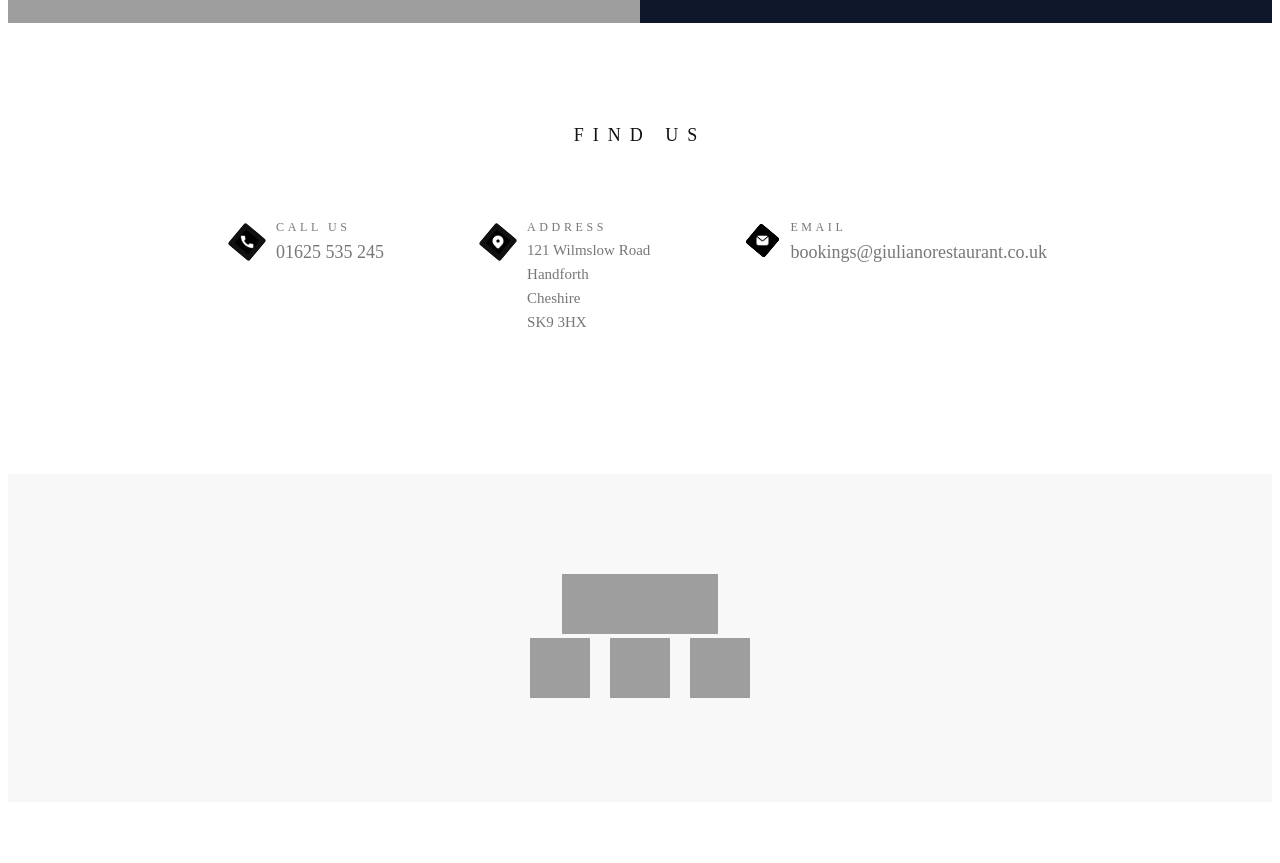
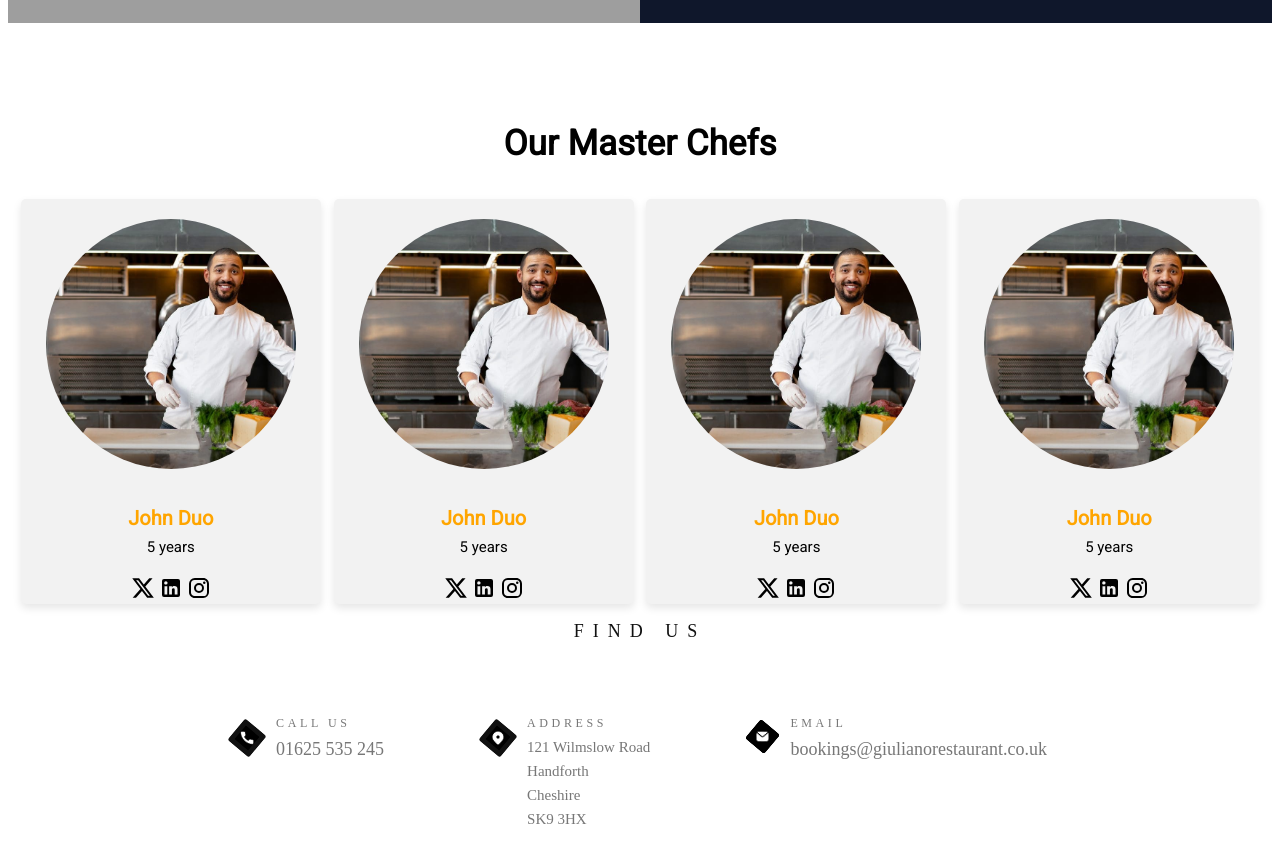
Before and after one commit to vickypoonia020/nextjs-node, a Next.js app in the folder client/: page / in a window 1280 px wide. Shown: the part 2602-3465 px from the top of the page. Before the commit the page ends 3424 px from the top, so only its background shows below. Built offline with nearby package versions, Linux system fonts and the light colour scheme; grey boxes are pictures that could not be loaded; a web font is replaced by a local one.

Commit message:
Added chefs block on home page

```diff
--- /dev/null
+++ b/client/components/ChefsBlock.tsx
@@ -0,0 +1,61 @@
+import React from 'react';
+import Styles from "../styles/css/chefs-block.module.scss";
+import { LinkedIn, Instagram, X } from '@mui/icons-material';
+import Image from "next/image";
+
+const ChefsBlock = () => {
+  const chefsDetails = [{
+    name: "John Duo", experience: "5 years",
+    imgSrc: "/images/chef.jpg",
+    linkedin: "https://www.linkedin.com/",
+    twitter: "https://twitter.com/?lang=en",
+    intagram: "https://www.instagram.com/"
+  },
+  {
+    name: "John Duo",
+    experience: "5 years",
+    imgSrc: "/images/chef.jpg",
+    linkedin: "https://www.linkedin.com/",
+    twitter: "https://twitter.com/?lang=en",
+    intagram: "https://www.instagram.com/"
+  },
+  {
+    name: "John Duo",
+    experience: "5 years",
+    imgSrc: "/images/chef.jpg",
+    linkedin: "https://www.linkedin.com/",
+    twitter: "https://twitter.com/?lang=en",
+    intagram: "https://www.instagram.com/"
+  },
+  {
+    name: "John Duo",
+    experience: "5 years",
+    imgSrc: "/images/chef.jpg",
+    linkedin: "https://www.linkedin.com/",
+    twitter: "https://twitter.com/?lang=en",
+    intagram: "https://www.instagram.com/"
+  }
+  ]
+  return (
+    <>
+      <h3>Our Master Chefs</h3>
+      <div className={Styles.home_chefs_block}>
+        {chefsDetails?.map((itm) => (
+          <>
+            <div className={Styles.chefs_bg}>
+              <div className={Styles.chefs_img}>
+                <Image src={"/images/chef.jpg"} alt="chef" width={250} height={250} />
+              </div>
+              <div className={Styles.icon_name_block}>
+                <h5>{itm.name}</h5> <span>{itm.experience}</span>
+                <div className={Styles.icon_block}><X /> <LinkedIn /> <Instagram /></div>
+              </div>
+            </div>
+          </>
+        ))}
+      </div>
+    </>
+  )
+}
+
+export default ChefsBlock
--- a/client/components/shared/Footer.tsx
+++ b/client/components/shared/Footer.tsx
@@ -1,7 +1,6 @@
 import React from "react";
 import Image from "next/image";
 import styles from "../../styles/css/footer.module.scss";
-import Link from "next/link";
 import { useEffect } from "react";
 import { useRouter } from "next/router";
 
--- a/client/package.json
+++ b/client/package.json
@@ -11,12 +11,14 @@
   "dependencies": {
     "@emotion/react": "^11.11.1",
     "@emotion/styled": "^11.11.0",
-    "@mui/icons-material": "^5.14.19",
+    "@mui/icons-material": "^5.15.10",
     "@mui/material": "^5.14.20",
+    "@mui/x-date-pickers": "6.18.6",
     "@types/node": "20.4.2",
     "@types/react": "18.2.14",
     "@types/react-dom": "18.2.7",
     "autoprefixer": "10.4.14",
+    "date-fns": "^2.25.0",
     "dayjs": "^1.11.10",
     "eslint": "8.44.0",
     "eslint-config-next": "13.4.9",
@@ -24,8 +26,6 @@
     "postcss": "8.4.25",
     "react": "18.2.0",
     "react-datepicker": "^4.25.0",
-    "@mui/x-date-pickers": "6.18.6",
-    "date-fns": "^2.25.0",
     "react-dom": "18.2.0",
     "react-hook-form": "^7.49.2",
     "sass": "^1.69.5",
--- a/client/pages/index.tsx
+++ b/client/pages/index.tsx
@@ -4,6 +4,7 @@ import Image from "next/image";
 import KeyboardDoubleArrowRightOutlinedIcon from "@mui/icons-material/KeyboardDoubleArrowRightOutlined";
 import AboutBlock from "@/components/AboutBlock";
 import BookTableBlock from "@/components/BookTableBlock";
+import ChefsBlock from "@/components/ChefsBlock";
 
 function index() {
   const homeMenuItemsData = [
@@ -61,6 +62,9 @@ function index() {
       <div className="book-a-table-home-block">
        <BookTableBlock/>
       </div>
+      <div className="chefs-block">
+        <ChefsBlock/>
+      </div>
     </div>
   );
 }
--- /dev/null
+++ b/client/styles/css/chefs-block.module.scss
@@ -0,0 +1,41 @@
+.home_chefs_block {
+  display: flex;
+  justify-content: space-evenly;
+
+  .chefs_bg {
+    width: 300px;
+    height: auto;
+    align-items: center;
+    text-align: center;
+    display: flex;
+    justify-content: center;
+    flex-direction: column;
+    background: #F2F2F2;
+    border-radius: 5px;
+    box-shadow: 0 4px 8px rgba(0, 0, 0, 0.1);
+  }
+
+  .chefs_img {
+    img {
+      object-fit: cover;
+      border-radius: 50%;
+      margin-top: 20px;
+    }
+  }
+
+  .icon_name_block {
+    display: flex;
+    align-items: center;
+    flex-direction: column;
+    h5 {
+      font-size: 20px;
+      font-weight: 700;
+      color: orange;
+    }
+    span {
+      font-size: 15px;
+      margin-top: -25px;
+      margin-bottom: 20px;
+    }
+  }
+}
--- a/client/styles/css/homepage.scss
+++ b/client/styles/css/homepage.scss
@@ -372,4 +372,10 @@
       flex-direction: column;
     }
   }
+    .chefs-block {
+      h3 {
+        font-size: 35px;
+        text-align: center;
+      }
+    }
 }
```
Also changed, not shown: client/public/images/chef.jpg (added), 1 other file (tests, documents, lock files or other folders).
